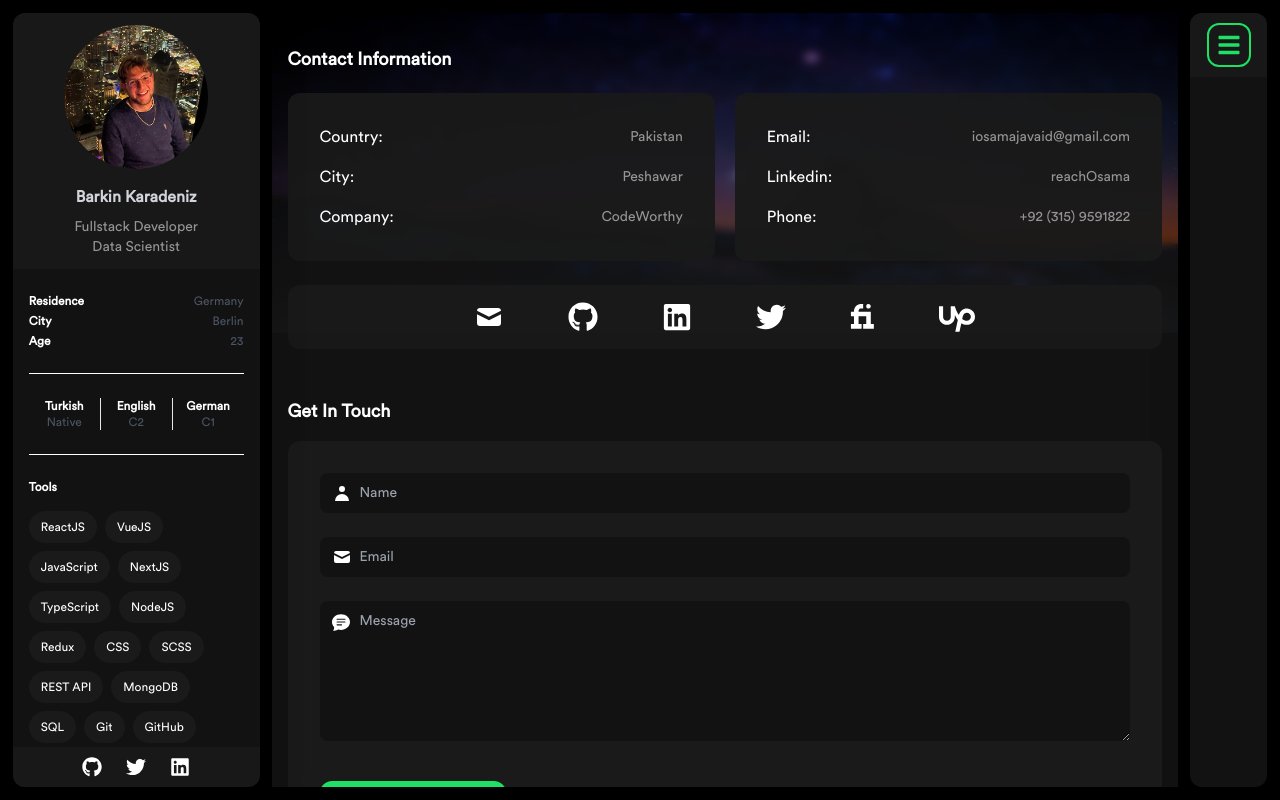
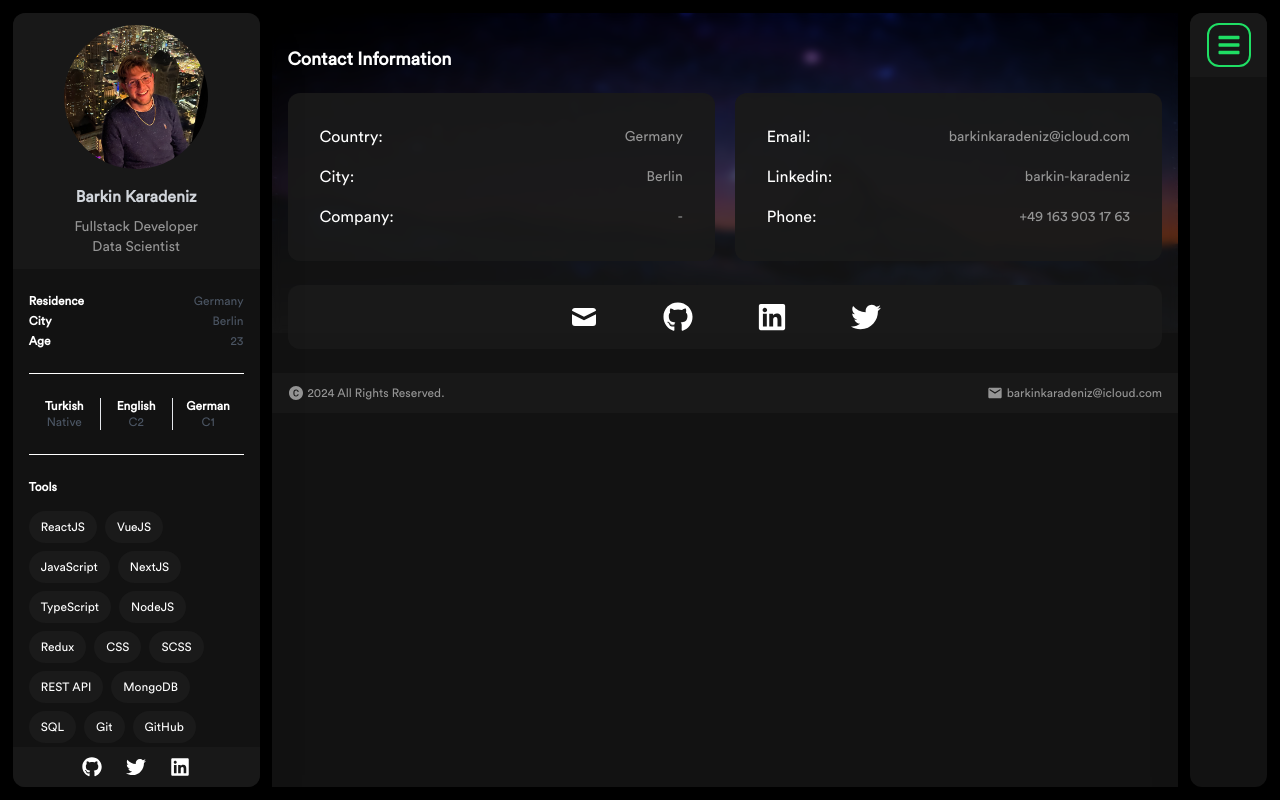
Before and after one commit to barkinkaradeniz-tr/barkinkaradeniz-tr.github.io, a Next.js app: page /contact in a window 1280 px wide. Built offline with nearby package versions, Linux system fonts and the light colour scheme.

Commit message:
Update the contacts page according to me

```diff
--- a/components/Fiverr_Icon.jsx
+++ /dev/null
@@ -1,15 +0,0 @@
-import React from 'react'
-
-const Fiverr_Icon = () => {
-    return (
-
-        <svg width="25" height="25" viewBox="0 0 25 27" fill="none" xmlns="http://www.w3.org/2000/svg">
-            <path d="M10.0301 0.036382C7.49292 0.270263 5.15686 1.90743 4.04814 4.23584C3.55824 5.26492 3.36228 6.13288 3.31586 7.41663L3.28492 8.31577H1.64504H0V10.8105V13.3052H1.6502H3.30039V17.4631V21.621H1.6502H0V24.1157V26.6105H5.77569H11.5514V24.1157V21.621H9.90118H8.25098V17.4631V13.3052H12.4023H16.5535V17.4631V21.621H14.8776H13.2016V24.1157V26.6105H18.9773H24.7529V24.1157V21.621H23.1028H21.4526V14.9684V8.31577H14.8518H8.25098V7.72847C8.25098 6.77735 8.42632 6.31479 8.99357 5.73788C9.66912 5.06222 9.93728 4.98946 11.7989 4.98946H13.2016V2.49473V4.76837e-07L11.7216 0.0103952C10.9016 0.0155925 10.1436 0.0259873 10.0301 0.036382Z" fill="#fff" />
-            <path d="M18.3894 0.0831638C17.1724 0.379413 16.3473 1.61119 16.5381 2.85855C16.7443 4.19947 17.9975 5.14539 19.3125 4.95309C20.6739 4.75559 21.6382 3.45105 21.4113 2.11533C21.1638 0.66007 19.7972 -0.259862 18.3894 0.0831638Z" fill="#fff" />
-        </svg>
-
-
-    )
-}
-
-export default Fiverr_Icon
--- a/pages/contact.jsx
+++ b/pages/contact.jsx
@@ -1,12 +1,9 @@
-import { useState } from 'react';
-import BannerLayout from '../components/Common/BannerLayout';
-import { FaGithub, FaLinkedin, FaTwitter } from 'react-icons/fa'
-import { SiUpwork } from 'react-icons/si'
-import { HiMail, HiUser } from 'react-icons/hi'
-import { BsChatTextFill } from 'react-icons/bs'
-import Fiverr_Icon from '../components/Fiverr_Icon';
-import Footer from '../components/Footer';
-import { Modal } from 'antd';
+import { useState } from "react"
+import BannerLayout from "../components/Common/BannerLayout"
+import { FaGithub, FaLinkedin, FaTwitter } from "react-icons/fa"
+import { HiMail } from "react-icons/hi"
+import Footer from "../components/Footer"
+import { SOCIAL_LINKS } from "../constants/constants"
 
 const Contact = () => {
     const [isOpen, setIsOpen] = useState(false)
@@ -15,105 +12,87 @@ const Contact = () => {
         <BannerLayout>
             <div className=" px-4 py-2">
                 <div className="my-6 text-Snow flex flex-col gap-y-5">
-                    <h1 className='text-lg font-bold'>Contact Information</h1>
+                    <h1 className="text-lg font-bold">Contact Information</h1>
                     <div className="flex flex-col md:flex-row items-center gap-5 text-xs">
                         <div className="card_stylings w-full md:w-1/2 p-5 md:p-6 lg:p-8 flex flex-col gap-y-4">
                             <div className="flex justify-between items-center">
-                                <span className='md:text-base'>Country:</span>
-                                <span className='text-LightGray md:text-sm'>Pakistan</span>
+                                <span className="md:text-base">Country:</span>
+                                <span className="text-LightGray md:text-sm">
+                                    Germany
+                                </span>
                             </div>
                             <div className="flex justify-between items-center">
-                                <span className='md:text-base'>City:</span>
-                                <span className='text-LightGray md:text-sm'>Peshawar</span>
+                                <span className="md:text-base">City:</span>
+                                <span className="text-LightGray md:text-sm">
+                                    Berlin
+                                </span>
                             </div>
                             <div className="flex justify-between items-center">
-                                <span className='md:text-base'>Company:</span>
-                                <span className='text-LightGray md:text-sm'>CodeWorthy</span>
+                                <span className="md:text-base">Company:</span>
+                                <span className="text-LightGray md:text-sm">
+                                    -
+                                </span>
                             </div>
                         </div>
                         <div className="card_stylings rounded-xl w-full md:w-1/2 p-5 md:p-6 lg:p-8 flex flex-col gap-y-4">
                             <div className="flex justify-between items-center">
-                                <span className='md:text-base'>Email:</span>
-                                <span className='text-LightGray text-sm'>iosamajavaid@gmail.com</span>
+                                <span className="md:text-base">Email:</span>
+                                <span className="text-LightGray text-sm">
+                                    barkinkaradeniz@icloud.com
+                                </span>
                             </div>
                             <div className="flex justify-between items-center">
-                                <span className='md:text-base'>Linkedin:</span>
-                                <span className='text-LightGray text-sm'>reachOsama</span>
+                                <span className="md:text-base">Linkedin:</span>
+                                <span className="text-LightGray text-sm">
+                                    barkin-karadeniz
+                                </span>
                             </div>
                             <div className="flex justify-between items-center">
-                                <span className='md:text-base'>Phone:</span>
-                                <span className='text-LightGray text-sm'>+92 (315) 9591822</span>
+                                <span className="md:text-base">Phone:</span>
+                                <span className="text-LightGray text-sm">
+                                    +49 163 903 17 63
+                                </span>
                             </div>
                         </div>
                     </div>
                 </div>
                 <div className="h-16 w-full card_stylings text-xl sm:text-3xl flex gap-x-8 sm:gap-x-16 items-center justify-center text-Snow">
-                    <a className='hover:scale-125 ease-in-out duration-700' href="" target='_blank' rel="noreferrer"><HiMail /></a>
-                    <a className='hover:scale-125 ease-in-out duration-700' href="https://github.com/osamajavaid" target='_blank' rel="noreferrer"><FaGithub /></a>
-                    <a className='hover:scale-125 ease-in-out duration-700' href="https://www.linkedin.com/in/iosamajavaid/" target='_blank' rel="noreferrer"><FaLinkedin /></a>
-                    <a className='hover:scale-125 ease-in-out duration-700' href="https://x.com/iosamajavaid" target='_blank' rel="noreferrer"><FaTwitter /></a>
-                    <a className='hover:scale-125 ease-in-out duration-700 hidden sm:block' href="https://www.fiverr.com/codeworthy" target='_blank' rel="noreferrer"><Fiverr_Icon /></a>
-                    <a className='hover:scale-125 ease-in-out duration-700 text-2xl sm:text-4xl mt-1' href="#" target='_blank' rel="noreferrer"><SiUpwork /></a>
-                </div>
-
-
-                <div className="my-12 w-full h-auto text-Snow">
-                    <h1 className='text-lg font-bold'>Get In Touch</h1>
-                    <div className="mt-4 py-8 px-8 bg-EveningBlack rounded-xl text-sm">
-                        <div>
-                            <div className="flex flex-col w-full">
-                                <div className="userIcon relative mb-6">
-                                    <div id="icon" className="absolute inset-y-0 left-0 flex items-center pl-3 text-xl pointer-events-none">
-                                        <HiUser />
-                                    </div>
-                                    <input type="text" className="input_stylings" placeholder="Name" />
-                                </div>
-                            </div>
-
-                            <div className="flex flex-col w-full">
-                                <div className="mailIcon relative mb-6">
-                                    <div id="icon" className="absolute inset-y-0 left-0 flex items-center text-xl pl-3 pointer-events-none">
-                                        <HiMail />
-                                    </div>
-                                    <input type="text" className="input_stylings" placeholder="Email" />
-                                </div>
-                            </div>
-
-                            <div className="flex flex-col w-full">
-                                <div className="textIcon relative mb-6">
-                                    <div id="icon" className="absolute top-3 left-0 flex items-center text-lg pl-3 pointer-events-none">
-                                        <BsChatTextFill />
-                                    </div>
-                                    <textarea rows={6} cols={50} className="input_stylings" placeholder="Message" />
-                                </div>
-                            </div>
-
-                            <div className="my-4">
-                                <button onClick={() => setIsOpen(true)} className="button"> SEND MESSAGE </button>
-                            </div>
-                        </div>
-                    </div>
+                    <a
+                        className="hover:scale-125 ease-in-out duration-700"
+                        href="mailto:barkinkaradeniz@icloud.com"
+                        target="_blank"
+                        rel="noreferrer"
+                    >
+                        <HiMail />
+                    </a>
+                    <a
+                        className="hover:scale-125 ease-in-out duration-700"
+                        href={SOCIAL_LINKS.GITHUB}
+                        target="_blank"
+                        rel="noreferrer"
+                    >
+                        <FaGithub />
+                    </a>
+                    <a
+                        className="hover:scale-125 ease-in-out duration-700"
+                        href={SOCIAL_LINKS.LINKEDIN}
+                        target="_blank"
+                        rel="noreferrer"
+                    >
+                        <FaLinkedin />
+                    </a>
+                    <a
+                        className="hover:scale-125 ease-in-out duration-700"
+                        href={SOCIAL_LINKS.TWITTER}
+                        target="_blank"
+                        rel="noreferrer"
+                    >
+                        <FaTwitter />
+                    </a>
                 </div>
             </div>
-            {/* success modal */}
-            <Modal
-                className='card_stylings backdrop-blur-3xl drop-shadow-2xl'
-                // wrapClassName='bg-red-800'
-                centered
-                open={isOpen}
-                footer={null}
-                closable={false}
-                onOk={() => setIsOpen(false)}
-                onCancel={() => setIsOpen(false)}
-            >
-                <div className='flex flex-col items-center justify-center'>
-                    <h1 className='text-Green font-bold text-2xl'>In Progress</h1>
-                    <a className='underline text-Snow' target='_blank' href='https://github.com/osamajavaid/portfolio'>Be the one to integrate this!</a>
-                </div>
-            </Modal>
             <Footer />
         </BannerLayout>
-
     )
 }
 
```
